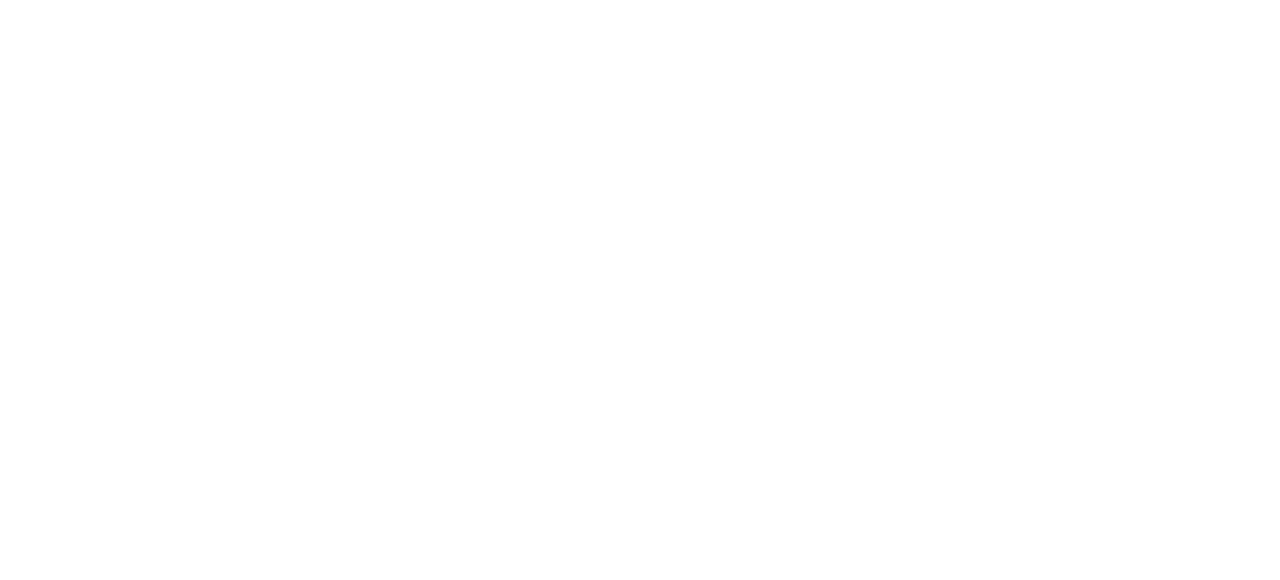
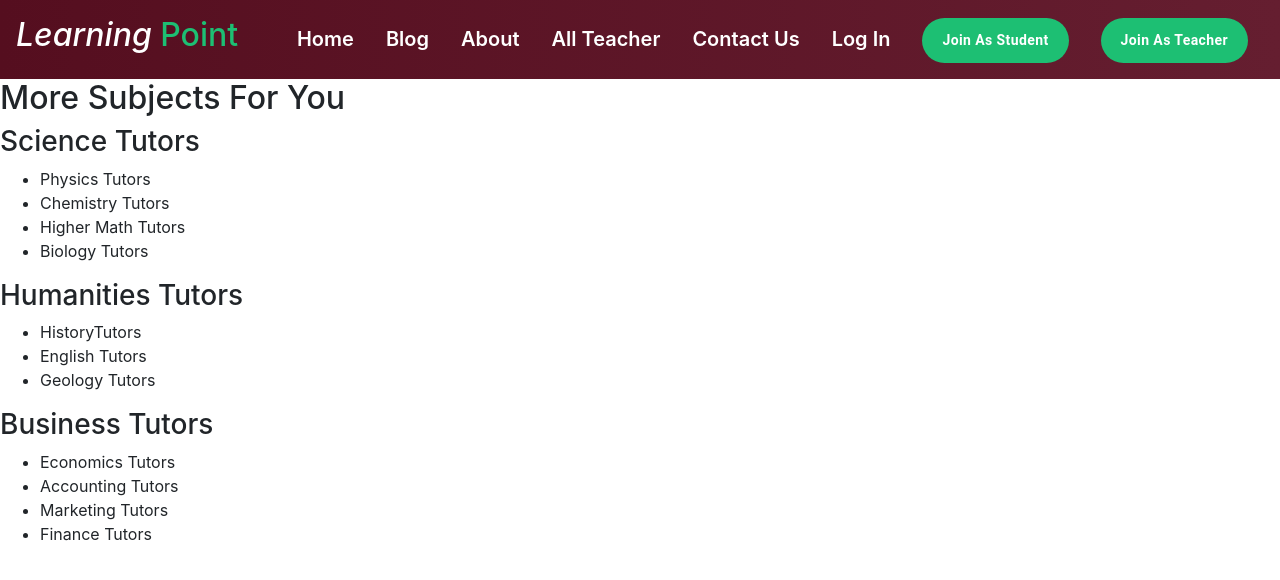
Before and after one commit to mozumderTushar/learning-point-client, a React (Create React App) app: page /more-subject in a window 1280 px wide. Shown: the top 580 px of the page. Built offline with nearby package versions, Linux system fonts and the light colour scheme.

Commit message:
contact_home

```diff
--- a/package.json
+++ b/package.json
@@ -12,6 +12,7 @@
     "@testing-library/react": "^11.1.0",
     "@testing-library/user-event": "^12.1.10",
     "bootstrap": "^4.6.0",
+    "emailjs-com": "^3.2.0",
     "markdown-to-jsx": "^7.1.3",
     "react": "^17.0.2",
     "react-bootstrap": "^2.0.0-beta.6",
--- a/src/App.css
+++ b/src/App.css
@@ -6,3 +6,25 @@
 .white{
   color: #fff;
 }
+
+.black{
+  color: #000 !important;
+}
+
+a {
+  text-decoration: none;
+  color: inherit;
+}
+
+a:hover {
+  text-decoration: none;
+}
+
+a.textDecoration{
+  text-decoration: none;
+}
+
+.btn-style{
+  background-color: rgb(11, 148, 63);
+  color: #fff;
+}
--- a/src/App.js
+++ b/src/App.js
@@ -8,6 +8,7 @@ import {
 } from "react-router-dom";
 import Home from './components/Home/Home/Home';
 import About from './components/About/About';
+import MoreSubject from './components/Home/MoreSubject/MoreSubject';
 
 function App() {
   return (
@@ -15,6 +16,7 @@ function App() {
       <Router>
         <Switch>
           <Route exact path="/" component={ Home } />
+          <Route path="/more-subject" component={ MoreSubject } />
           <Route path="/about" component={ About } />
         </Switch>
       </Router>
--- a/src/components/Home/Home/Home.js
+++ b/src/components/Home/Home/Home.js
@@ -3,13 +3,17 @@ import Navigation from '../../Shared/Navigation/Navigation';
 import Landing from '../Landing/Landing';
 import Footer from '../../Shared/Footer/Footer';
 import Faq from '../FAQ/Faq';
+import Subjects from '../Subjects/Subjects';
+import ContactUs from '../../Shared/ContactUs/ContactUs';
 
 const Home = () => {
   return (
     <div>
       <Navigation />
       <Landing />
+      <Subjects />
       <Faq />
+      <ContactUs />
       <Footer />
     </div>
   );
--- /dev/null
+++ b/src/components/Home/MoreSubject/MoreSubject.js
@@ -0,0 +1,70 @@
+import React from 'react';
+import { Link } from 'react-router-dom';
+import Navigation from '../../Shared/Navigation/Navigation';
+
+const MoreSubject = () => {
+  return (
+    <div className="subjectList">
+    <div>
+      <div>
+        <Navigation />
+        <div>
+          <h2>More Subjects For You</h2>
+        </div>
+      </div>
+    </div>
+    <div>
+      <div>
+        <h3>Science Tutors</h3>
+        <ul>
+          <li>
+            <Link to='/'>Physics Tutors</Link>
+          </li>
+          <li>
+            <Link to='/'>Chemistry Tutors</Link>
+          </li>
+          <li>
+            <Link to='/'>Higher Math Tutors</Link>
+          </li>
+          <li>
+            <Link to='/'>Biology Tutors</Link>
+          </li>
+        </ul>
+      </div>
+      <div>
+        <h3>Humanities Tutors</h3>
+        <ul>
+          <li>
+            <Link to='/'>HistoryTutors</Link>
+          </li>
+          <li>
+            <Link to='/'>English Tutors</Link>
+          </li>
+          <li>
+            <Link to='/'>Geology Tutors</Link>
+          </li>
+        </ul>
+      </div>
+      <div>
+        <h3>Business Tutors</h3>
+        <ul>
+          <li>
+            <Link to='/'>Economics Tutors</Link>
+          </li>
+          <li>
+            <Link to='/'>Accounting Tutors</Link>
+          </li>
+          <li>
+            <Link to='/'>Marketing Tutors</Link>
+          </li>
+          <li>
+            <Link to='/'>Finance Tutors</Link>
+          </li>
+        </ul>
+      </div>
+    </div>
+  </div>
+  );
+};
+
+export default MoreSubject;
--- /dev/null
+++ b/src/components/Home/Subjects/Subjects.css
@@ -0,0 +1,56 @@
+.subject {
+  background-color: #fafaff;
+  display: grid;
+  place-items: center;
+  min-height: 50vh;
+  padding: 100px 0px;
+}
+.subject > div:nth-child(1) {
+  text-align: center;
+}
+.subject > div:nth-child(1) > h2 {
+  text-align: center;
+  font-size: 35px;
+  letter-spacing: 1px;
+  color: #404145;
+}
+.subject > div:nth-child(1) > p {
+  color: gray;
+  margin-bottom: 30px;
+  letter-spacing: 1px;
+  font-size: 25px;
+}
+
+.subject > div:nth-child(2) {
+  padding: 10px 40px;
+  display: flex;
+  align-items: flex-start;
+  justify-content: center;
+}
+.subject > div > div:nth-child(2) {
+  padding: 10px 20px;
+}
+.subject > div > div:nth-child(2) > div {
+  display: flex;
+  align-items: flex-start;
+  justify-content: flex-start;
+  flex-direction: column;
+  margin-top: 10px;
+}
+
+
+@media only screen and (max-width: 600px) {
+  .subject > div:nth-child(2) {
+    padding: 10px 0px;
+    display: block;
+    align-items: flex-start;
+    justify-content: center;
+  }
+  .subject > div:nth-child(2) > div:nth-child(1) {
+    text-align: center;
+  }
+  .subject > div:nth-child(2) > div > img {
+    width: 50%;
+    text-align: center;
+  }
+}
--- /dev/null
+++ b/src/components/Home/Subjects/Subjects.js
@@ -0,0 +1,62 @@
+import React from 'react';
+import { Link } from 'react-router-dom';
+import './Subjects.css'
+import Button from '@mui/material/Button';
+import ArrowRightAltIcon from "@mui/icons-material/ArrowRightAlt";
+
+const Subjects = () => {
+  return (
+    <div className="subject">
+    <div>
+      <h2>Tutors</h2>
+      <p>Let's see who is waiting For you</p>
+    </div>
+    <div>
+      <div>
+        <img
+          src="https://assets.skooli.com/images/homepage-images/homepage-tutors.png?1605871329"
+          alt=""
+        />
+      </div>
+      <div>
+        <h2>Find your subject expert</h2>
+        <h3>Get instant help for your questions.</h3>
+        <div className='subject-list'>
+          <Link to="/subject/math" >
+            <Button className="black" >
+              Math <ArrowRightAltIcon></ArrowRightAltIcon>
+            </Button>
+          </Link>
+          <Link to="/subject/physics" >
+            <Button className="black">
+              Physics <ArrowRightAltIcon></ArrowRightAltIcon>
+            </Button>
+          </Link>
+          <Link to="/subject/english" >
+            <Button className="black">
+              English <ArrowRightAltIcon></ArrowRightAltIcon>
+            </Button>
+          </Link>
+          <Link to="/subject/science" >
+            <Button className="black">
+              Science <ArrowRightAltIcon></ArrowRightAltIcon>
+            </Button>
+          </Link>
+          <Link to="/subject/business" >
+            <Button className="black">
+              Business <ArrowRightAltIcon></ArrowRightAltIcon>
+            </Button>
+          </Link>
+          <Link to="/more-subject" >
+            <Button className="black" variant="outlined" color="primary">
+              More Subjects.
+            </Button>
+          </Link>
+        </div>
+      </div>
+    </div>
+  </div>
+  );
+};
+
+export default Subjects;
--- /dev/null
+++ b/src/components/Shared/ContactUs/ContactUs.css
@@ -0,0 +1,28 @@
+.form{
+  box-shadow: 2px 2px 10px #d3d3d3;
+  margin-bottom: 100px;
+}
+
+.contact__us__header{
+  text-align: center;
+  font-size: 35px;
+  letter-spacing: 1px;
+  color: #404145;
+}
+@media screen and (min-width: 260px) and (max-width:314px){
+  .contact__title{
+    font-size:20px;
+  }
+}
+@media screen and (min-width: 315px) and (max-width:380px){
+  .contact__title{
+    font-size:20px;
+  }
+}
+
+@media screen and (min-width: 381px) and (max-width:503px){
+  .contact__title{
+    font-size:25px;
+  }
+
+}
--- /dev/null
+++ b/src/components/Shared/ContactUs/ContactUs.js
@@ -0,0 +1,44 @@
+import React from 'react';
+import './ContactUs.css';
+import emailjs from "emailjs-com";
+
+const ContactUs = () => {
+  function sendEmail(e) {
+    e.preventDefault();
+
+    emailjs.sendForm('gmail', 'template_29c3zcc', e.target, 'user_fWIrDadiL8TMGqs6d0rV5')
+      .then((result) => {
+        console.log(result.text);
+      }, (error) => {
+        console.log(error.text);
+      });
+    alert('Your Message Successfully Send')
+    e.target.reset()
+  }
+  return (
+    <div className="container">
+        <h1 className="text-center mt-5 mb-3 contact__us__header contact__title">CONTACT US</h1>
+        <form onSubmit={sendEmail} className="form">
+          <div className="row pt-5 mx-auto" >
+            <div className="col-8 form-group mx-auto">
+              <input type="text" className="form-control" placeholder="Name" name="name" />
+            </div>
+            <div className="col-8 form-group pt-2 mx-auto">
+              <input type="email" className="form-control" placeholder="Email Address" name="email" />
+            </div>
+            <div className="col-8 form-group pt-2 mx-auto">
+              <input type="text" className="form-control" placeholder="Subject" name="subject" />
+            </div>
+            <div className="col-8 form-group pt-2 mx-auto">
+              <textarea className="form-control" id="" cols="30" rows="8" placeholder="Your message" name="message"></textarea>
+            </div>
+            <div className="col-8 pt-3 mx-auto mb-5">
+              <input type="submit" className="btn btn-style mb-2" value="Send Message"></input>
+            </div>
+          </div>
+        </form>
+      </div>
+  );
+};
+
+export default ContactUs;
--- a/src/components/Shared/Footer/Footer.js
+++ b/src/components/Shared/Footer/Footer.js
@@ -1,9 +1,9 @@
 import React from "react";
 import "./Footer.css";
-import FacebookIcon from "@material-ui/icons/Facebook";
-import TwitterIcon from "@material-ui/icons/Twitter";
-import LinkedInIcon from "@material-ui/icons/LinkedIn";
-import GitHubIcon from "@material-ui/icons/GitHub";
+import FacebookIcon from '@mui/icons-material/Facebook';
+import TwitterIcon from "@mui/icons-material/Twitter";
+import LinkedInIcon from "@mui/icons-material/LinkedIn";
+import GitHubIcon from "@mui/icons-material/GitHub";
 const Footer = () => {
   return (
     <div className="footer-distributed">
@@ -35,7 +35,7 @@ const Footer = () => {
         <div>
           <i className="fa fa-envelope"></i>
           <p>
-            <a href="mailto:info@tutionfixer.com">info@learningpoint.com</a>
+            <a href="mailto:info@larning.com">info@learningpoint.com</a>
           </p>
         </div>
       </div>
```
Also changed, not shown: src/components/Home/MoreSubject/MoreSubject.css (added), 1 other file (tests, documents, lock files or other folders).
